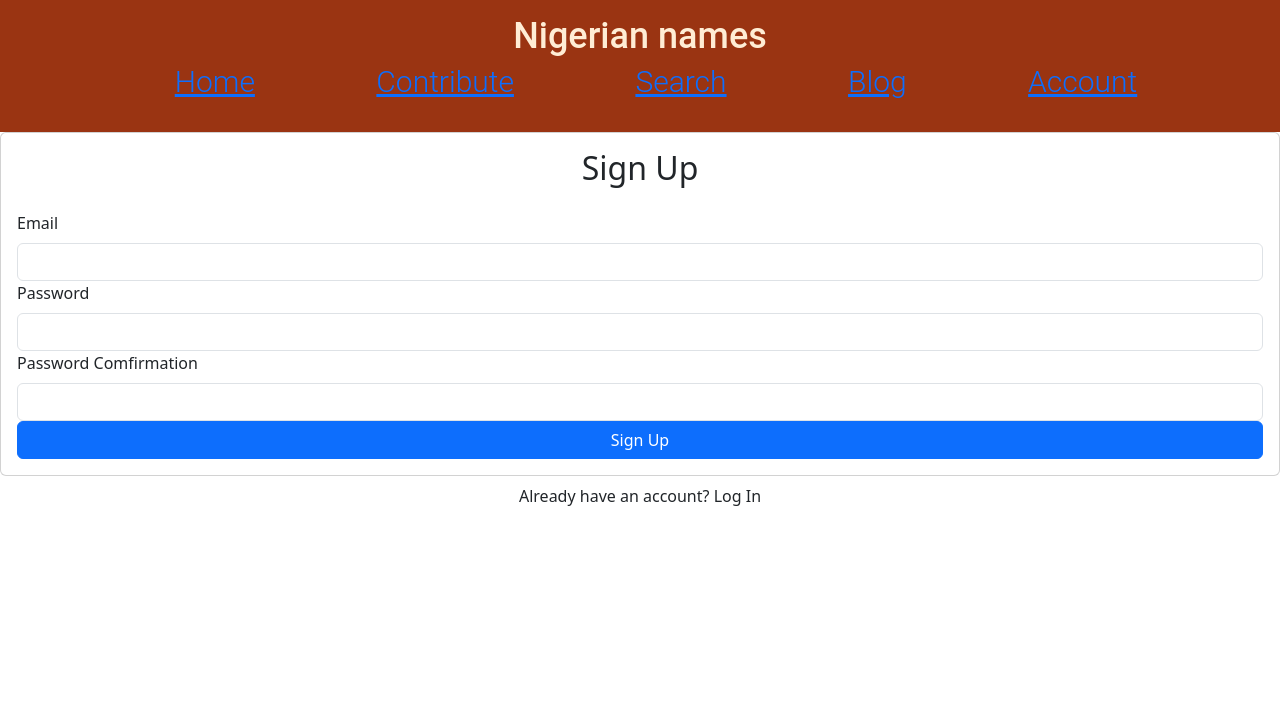
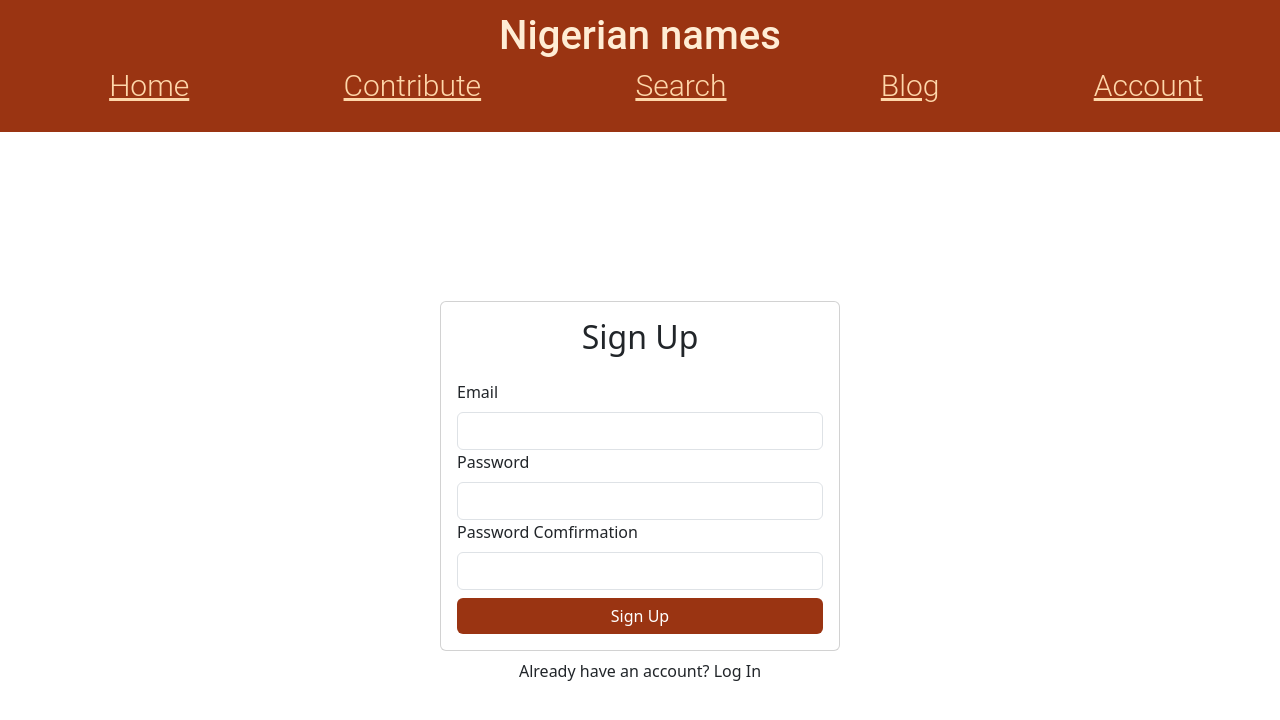
Before and after one commit to chianugo/bg-literal-building, a React (Create React App) app: page /signup in a window 1280 px wide. Shown: the top 720 px of the page. Built offline with nearby package versions, Linux system fonts and the light colour scheme.

Commit message:
configure tailwind to work with bootstrap

```diff
--- a/src/App.js
+++ b/src/App.js
@@ -5,6 +5,8 @@ import Search from "./components/Search";
 import Account from "./components/Account";
 import SignUp from "./components/SignUp";
 import Login from "./components/Login";
+
+import { Container } from "react-bootstrap";
 
 function App() {
   return (
@@ -16,7 +18,19 @@ function App() {
         <Route path="/search" element={<Search />} />
         <Route path="/blog" element={<h2>Blog Page</h2>} />
         <Route path="/account" element={<Account />} />
-        <Route path="/signup" element={<SignUp />} />
+        <Route
+          path="/signup"
+          element={
+            <Container
+              className="d-flex align-items-center justify-content-center"
+              style={{ minHeight: "90vh" }}
+            >
+              <div className="w-100" style={{ maxWidth: "400px" }}>
+                <SignUp />
+              </div>
+            </Container>
+          }
+        />
         <Route path="/login" element={<Login />} />
       </Routes>
     </Router>
--- a/src/components/Account.js
+++ b/src/components/Account.js
@@ -2,6 +2,7 @@ import React from "react";
 import { useAuthState } from "react-firebase-hooks/auth";
 import { auth, signOut } from "../firebase";
 import { useNavigate } from "react-router-dom";
+import { Form, Card, Button } from "react-bootstrap";
 
 const Account = () => {
   const [user] = useAuthState(auth);
@@ -21,18 +22,18 @@ const Account = () => {
       <div className="container mx-auto flex place-items-center">
         <h2 className="text-2xl">Account</h2>
         <p>You are not logged in. Log in or Sign up to view Account details</p>
-        <button
+        <Button
           onClick={() => navigate("/login")}
-          className="bg-orange-800 text-orange-200 px-4 py-2 rounded"
+          className="tw-bg-orange-800 tw-text-orange-200 tw-px-4 tw-py-2 tw-rounded tw-m-2"
         >
           Log In
-        </button>
-        <button
+        </Button>
+        <Button
           onClick={() => navigate("/signup")}
-          className="bg-orange-800 text-orange-200 px-4 py-2 rounded ml-2"
+          className="tw-bg-orange-800 tw-text-orange-200 tw-px-4 tw-py-2 tw-rounded tw-ml-2"
         >
           Sign Up
-        </button>
+        </Button>
       </div>
     );
   }
--- a/src/components/Header.js
+++ b/src/components/Header.js
@@ -2,24 +2,34 @@ import { Link } from "react-router-dom";
 
 const Header = () => {
   return (
-    <div className="bg-orange-800 text-orange-100 font-roboto font-light">
-      <nav className="container mx-auto py-3 text-center">
-        <h1 className="text-4xl">Nigerian names</h1>
-        <ul className="flex justify-around align-middle font-light text-3xl">
-          <li>
-            <Link to={"/"}>Home</Link>
+    <div className="tw-bg-orange-800 tw-text-orange-100 tw-font-roboto tw-font-light">
+      <nav className="tw-container tw-mx-auto tw-py-3 tw-text-center">
+        <h1 className="tw-ext-4xl">Nigerian names</h1>
+        <ul className="tw-flex tw-justify-around tw-align-middle tw-font-light tw-text-3xl tw-text-orange-200">
+          <li className="tw-text-orange-200">
+            <Link to={"/"} className="tw-text-inherit">
+              Home
+            </Link>
           </li>
           <li>
-            <Link to={"/contribute"}>Contribute</Link>
+            <Link to={"/contribute"} className="tw-text-inherit">
+              Contribute
+            </Link>
           </li>
           <li>
-            <Link to={"/search"}>Search</Link>
+            <Link to={"/search"} className="tw-text-inherit">
+              Search
+            </Link>
           </li>
           <li>
-            <Link to={"/blog"}>Blog</Link>
+            <Link to={"/blog"} className="tw-text-inherit">
+              Blog
+            </Link>
           </li>
           <li>
-            <Link to={"/account"}>Account</Link>
+            <Link to={"/account"} className="tw-text-inherit">
+              Account
+            </Link>
           </li>
         </ul>
       </nav>
--- a/src/components/Login.js
+++ b/src/components/Login.js
@@ -2,6 +2,7 @@ import React from "react";
 import { signInWithPopup } from "firebase/auth";
 import { auth, provider } from "../firebase";
 import { useNavigate } from "react-router-dom";
+import { Form, Card, Button } from "react-bootstrap";
 
 const Login = () => {
   const navigate = useNavigate();
@@ -17,13 +18,13 @@ const Login = () => {
 
   return (
     <div className="container mx-auto">
-      <h2 className="text-2xl">Log In</h2>
-      <button
+      <h2 className="tw-text-2xl">Log In</h2>
+      <Button
         onClick={handleLogin}
-        className="bg-orange-800 text-orange-200 px-4 py-2 rounded"
+        className="tw-bg-orange-800 tw-text-orange-20 tw-px-4 tw-py-2 tw-rounded tw-border-0"
       >
         Log In with Google
-      </button>
+      </Button>
     </div>
   );
 };
--- a/src/components/SignUp.js
+++ b/src/components/SignUp.js
@@ -52,7 +52,10 @@ const SignUp = () => {
               <Form.Label>Password Comfirmation</Form.Label>
               <Form.Control type="password" ref={passwordConfirmRef} required />
             </Form.Group>
-            <Button className="w-100" type="submit">
+            <Button
+              className="w-100 mt-2 tw-border-0 tw-bg-orange-800"
+              type="submit"
+            >
               Sign Up
             </Button>
           </Form>
--- a/tailwind.config.js
+++ b/tailwind.config.js
@@ -9,4 +9,6 @@ module.exports = {
     },
   },
   plugins: [],
+  prefix: "tw-",
+  important: true,
 };
```
